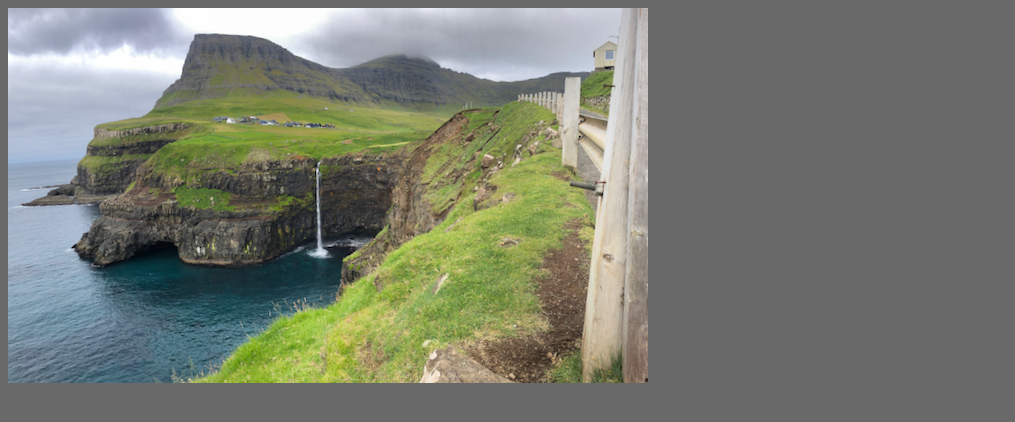
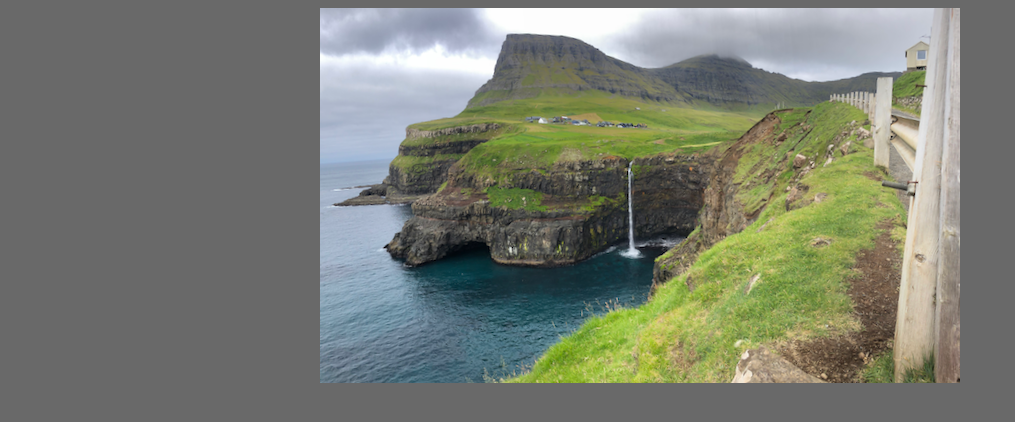
Before and after one commit to Dalbinator/Dalbinator.github.io, a plain HTML site: page index.html in a window 1280 px wide. Shown: the whole page, without its empty margins (0-1015 px from the left). Drawn offline with Linux system fonts and the light colour scheme.

Commit message:
Update style.css

```diff
--- a/css/style.css
+++ b/css/style.css
@@ -2,7 +2,7 @@ body {
     background-color:dimgrey
 }
 
-a {
+img {
     margin-right:auto;
     margin-left:auto;
     margin-top: 30px
```
